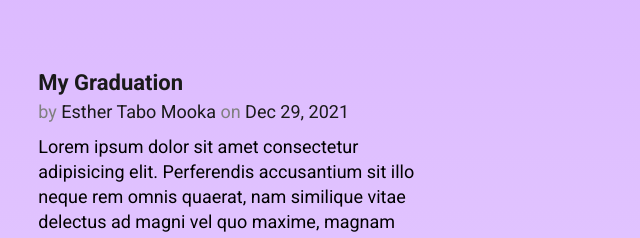
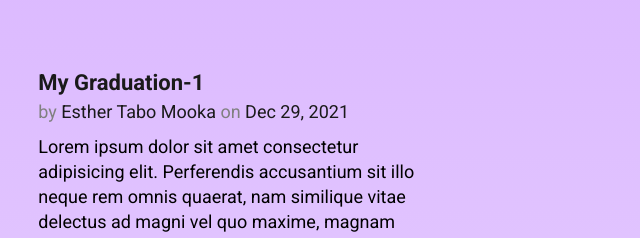
Before and after one commit to Xavier9981/zed-code-mentor, an Eleventy site: page src/index.njk in a window 1280 px wide. Shown: the part 804-1042 px from the top of the page, 623-1263 px from the left. Built offline with nearby package versions, Linux system fonts and the light colour scheme; Eleventy itself is replaced by a stand-in of ours; files that its build step writes are made by us from their sources.

Commit message:
Update Blog “2021-12-30-my-sixth-article”

```diff
--- a/src/blog/2021-12-30-my-sixth-article.md
+++ b/src/blog/2021-12-30-my-sixth-article.md
@@ -1,5 +1,5 @@
 ---
-title: My Graduation
+title: My Graduation-1
 description: Lorem ipsum dolor sit amet consectetur adipisicing elit.
   Perferendis accusantium sit illo neque rem omnis quaerat, nam similique vitae
   delectus ad magni vel quo maxime, magnam placeat. Reprehenderit, distinctio
```
